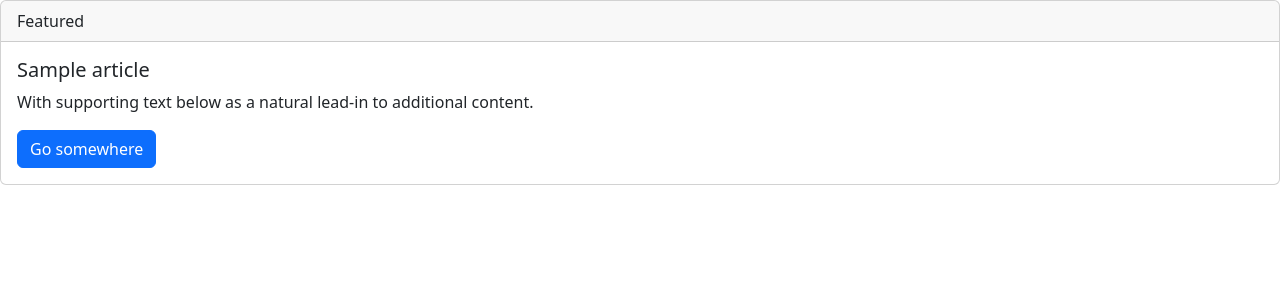
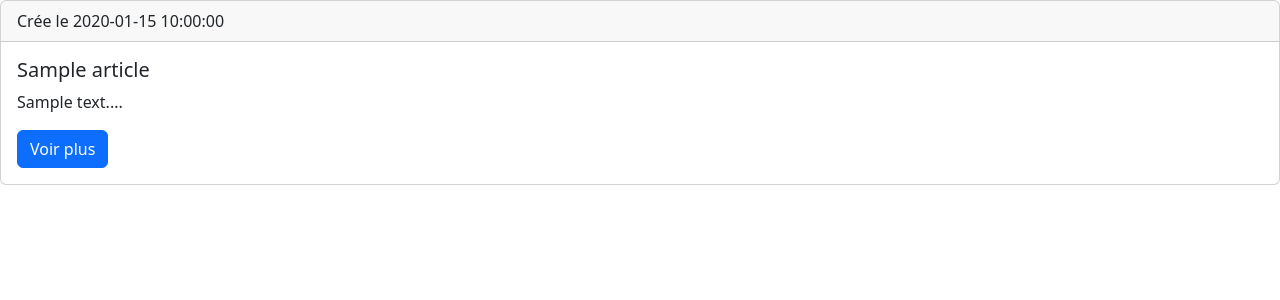
Before and after one commit to Nevets08/basic-crud, a PHP site: page / in a window 1280 px wide. Shown: the part 72-372 px from the top of the page. Run offline with PHP 8.4, Linux system fonts and the light colour scheme; tables that the repository leaves empty or names only in its code hold one stand-in row (values such as "Sample post").

Commit message:
update fetch articles

```diff
--- a/index.php
+++ b/index.php
@@ -38,11 +38,11 @@ $datas = $conn->query("SELECT * FROM articles")->fetchAll();
 foreach ($datas as $data) {
     echo
         '<div class="card mb-3">
-            <div class="card-header">Featured</div>
+            <div class="card-header">Crée le ' . $data['created_at'] . '</div>
         <div class="card-body">
             <h5 class="card-title"> ' . $data['name'] . ' </h5>
-            <p class="card-text">With supporting text below as a natural lead-in to additional content.</p>
-            <a href="#" class="btn btn-primary">Go somewhere</a>
+            <p class="card-text">' . substr($data['description'], 0, 160) . '...' . '</p>
+            <a href="#" class="btn btn-primary">Voir plus</a>
             </div>
         </div>';
 }
```
